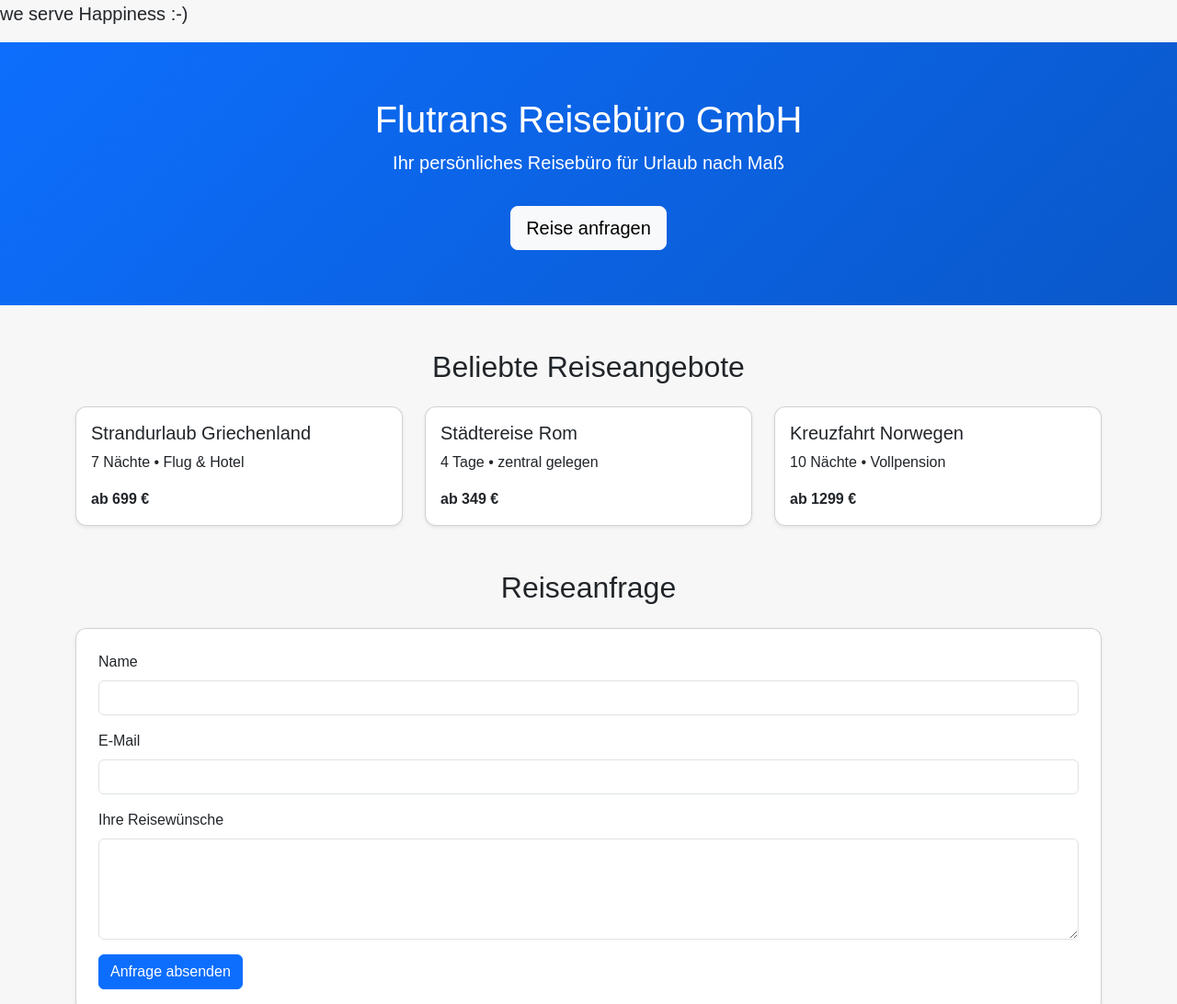
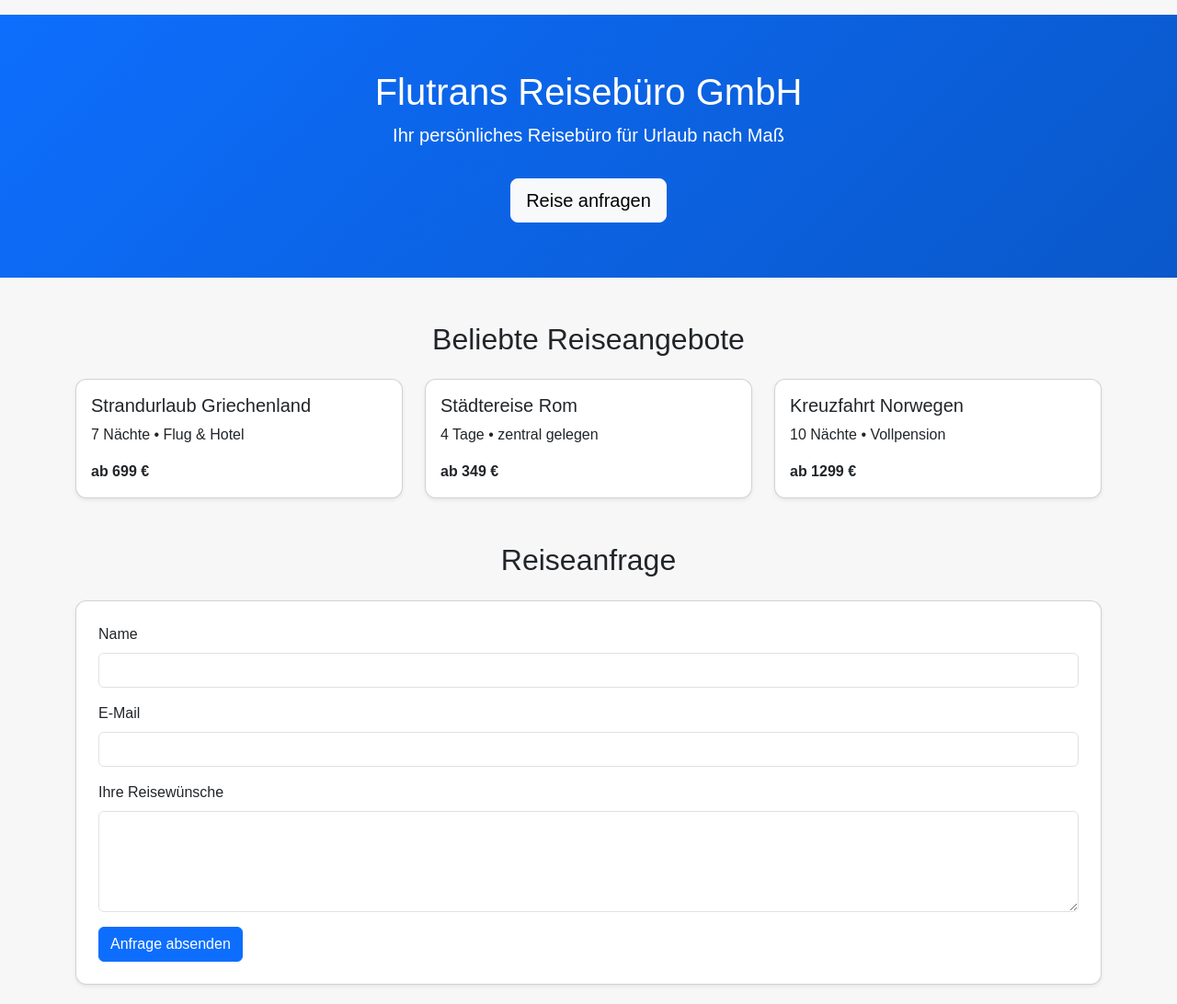
Before and after one commit to hermannhaerle/flutrans-pepxpress, a plain HTML site: page index.html in a window 1280 px wide. Shown: the top 1092 px of the page at 92% size. Drawn offline with nearby package versions, Linux system fonts and the light colour scheme.

Commit message:
Update index.html

```diff
--- a/index.html
+++ b/index.html
@@ -3,7 +3,7 @@
 <head>
   <meta charset="utf-8">
   <title>Flutrans Reisebüro GmbH</title>
-  <p class="lead">we serve Happiness :-) </p>
+  <p class="lead"> </p>
   <meta name="viewport" content="width=device-width, initial-scale=1">
 
   <!-- Bootstrap (kostenlos) -->
```
